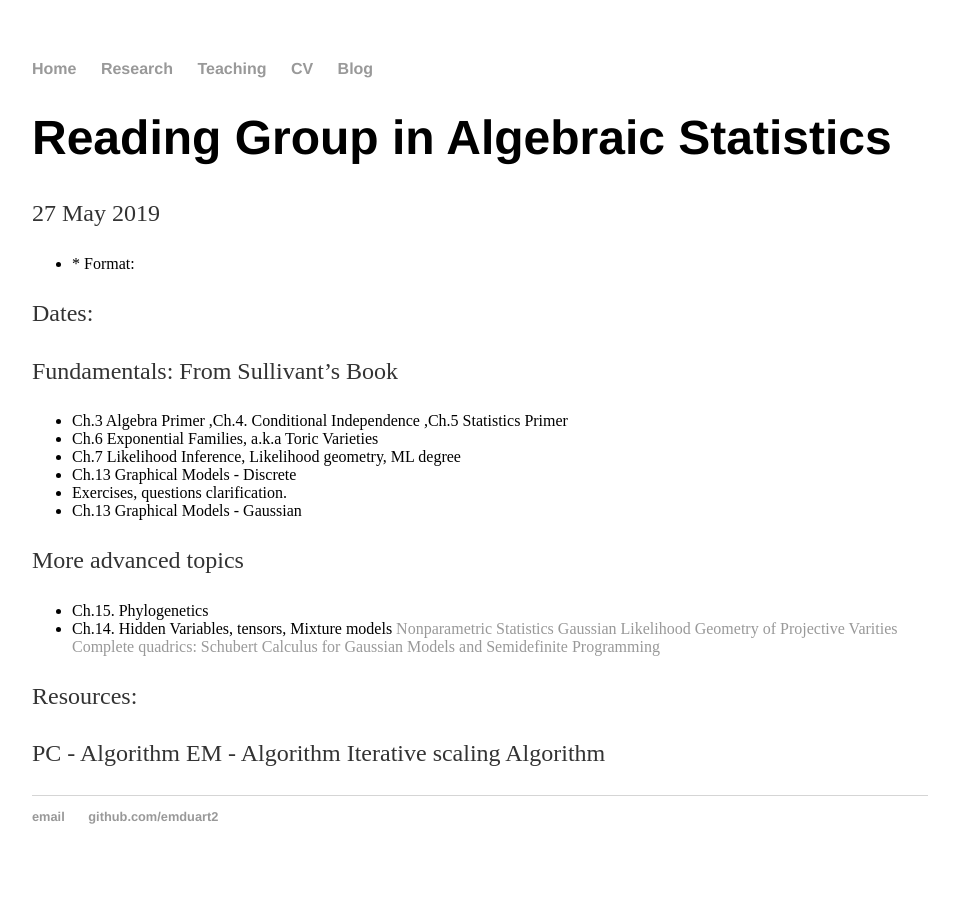
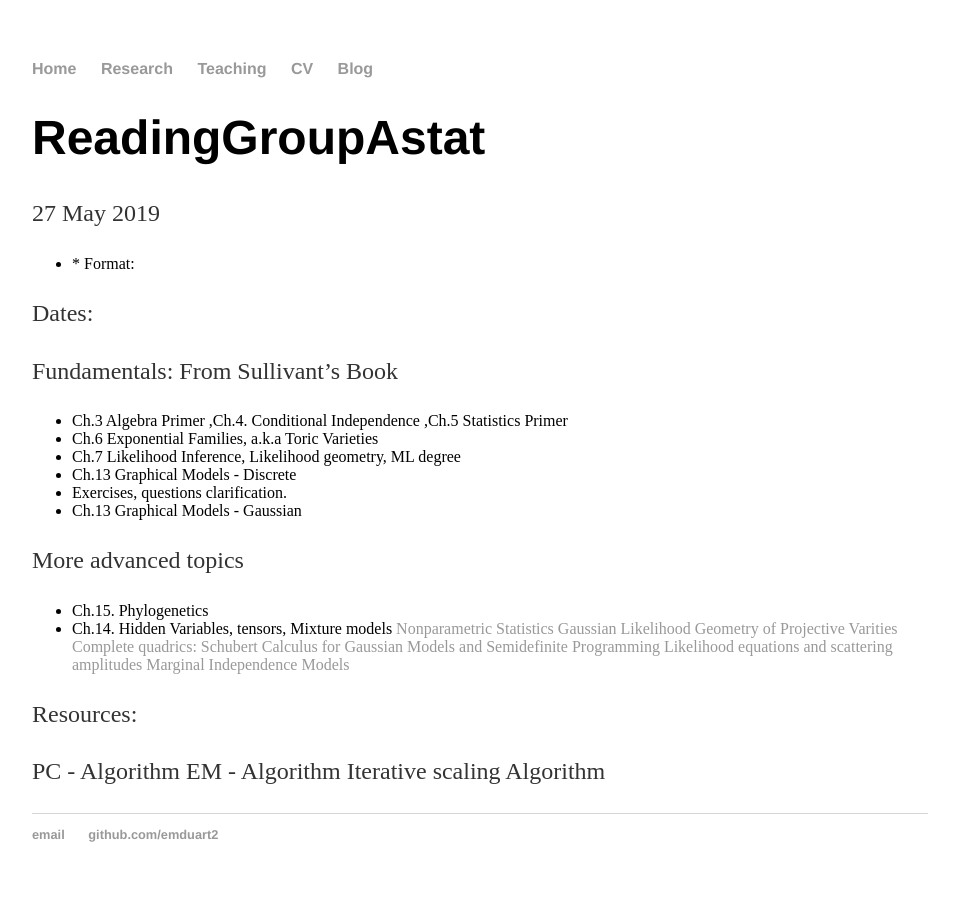
Before and after one commit to emduart2/emduart2.github.io, a Jekyll site: the page built from _posts/2023-03-15-ReadingGroupAstat.md, in a window 1280 px wide. Shown: the whole page, without its empty margins (160-1119 px from the left). Built offline with Jekyll 4.4.1, drawn with Linux system fonts in a browser that asks for light colours.

Commit message:
changed name

```diff
--- a/_posts/2023-03-15-ReadingGroupAstat.md
+++ b/_posts/2023-03-15-ReadingGroupAstat.md
@@ -1,6 +1,6 @@
 ---
 layout: post
-title: "Reading Group in Algebraic Statistics"
+title: "ReadingGroupAstat"
 date: 2019-05-27
 ---
 
@@ -25,7 +25,8 @@ More advanced topics
 [Nonparametric Statistics](https://link.springer.com/article/10.1007/s00454-018-0024-y)
 [Gaussian Likelihood Geometry of Projective Varities](https://arxiv.org/pdf/2208.12560.pdf)
 [Complete quadrics: Schubert Calculus for Gaussian Models and Semidefinite Programming](https://arxiv.org/pdf/2011.08791.pdf)
-
+[Likelihood equations and scattering amplitudes](https://msp.org/astat/2021/12-2/p04.xhtml)
+[Marginal Independence Models](https://arxiv.org/abs/2112.10287)
 
 
 
```
